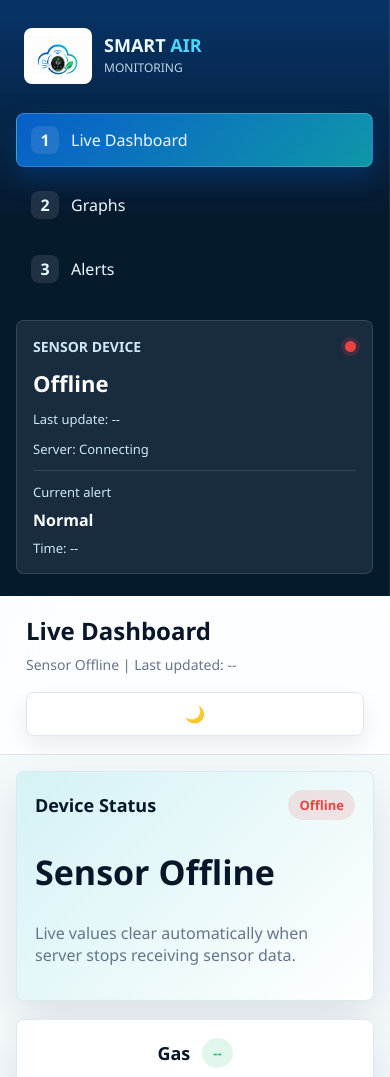
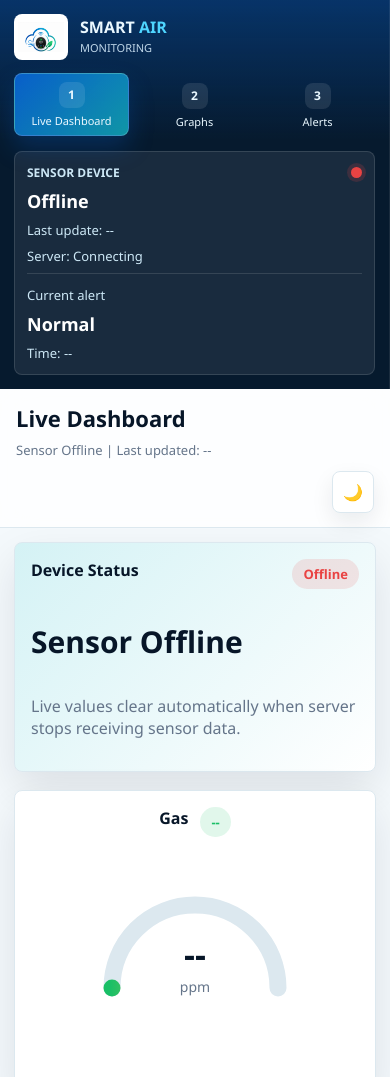
Before and after one commit to Yaswanth-109/Gas-leakage-detection-and-alert-system, a website: page miniproject2.0/public/index.html in a window 390 px wide. Shown: the top 1077 px of the page. Drawn offline with nearby package versions, Linux system fonts and the light colour scheme; no server answers.

Commit message:
Refactor CSS styles for responsiveness and layout

```diff
--- a/miniproject2.0/public/index.html
+++ b/miniproject2.0/public/index.html
@@ -40,6 +40,12 @@
             box-sizing: border-box;
         }
 
+        html,
+        body {
+            max-width: 100%;
+            overflow-x: hidden;
+        }
+
         body {
             margin: 0;
             min-height: 100vh;
@@ -59,6 +65,12 @@
         input,
         select {
             font: inherit;
+            min-width: 0;
+        }
+
+        canvas,
+        img {
+            max-width: 100%;
         }
 
         .app {
@@ -376,6 +388,7 @@
             align-items: center;
             justify-content: space-between;
             gap: 12px;
+            flex-wrap: wrap;
             margin-bottom: 18px;
         }
 
@@ -788,6 +801,7 @@
             .sidebar {
                 position: relative;
                 height: auto;
+                grid-template-rows: auto;
             }
 
             .nav {
@@ -802,16 +816,94 @@
         }
 
         @media (max-width: 720px) {
+            body {
+                background: var(--bg);
+            }
+
+            .sidebar {
+                gap: 14px;
+                padding: 14px;
+            }
+
+            .brand {
+                grid-template-columns: 54px minmax(0, 1fr);
+                padding: 0;
+            }
+
+            .brand img {
+                width: 54px;
+                height: 46px;
+            }
+
+            .brand h1 {
+                font-size: 16px;
+            }
+
+            .brand p {
+                font-size: 11px;
+            }
+
+            .side-status {
+                gap: 8px;
+                padding: 12px;
+            }
+
+            .side-status strong {
+                font-size: 18px;
+            }
+
+            .nav {
+                grid-template-columns: repeat(3, minmax(0, 1fr));
+                gap: 8px;
+            }
+
+            .nav-button {
+                display: grid;
+                justify-items: center;
+                gap: 6px;
+                min-height: 68px;
+                padding: 8px 6px;
+                text-align: center;
+                font-size: 12px;
+                line-height: 1.2;
+            }
+
+            .nav-icon {
+                width: 26px;
+                height: 26px;
+                font-size: 12px;
+            }
+
             .topbar {
                 align-items: stretch;
                 flex-direction: column;
-            }
-
-            .top-actions,
+                gap: 12px;
+                min-height: 0;
+                padding: 14px 16px;
+            }
+
             .reading-grid,
-            .device-grid,
-            .nav {
+            .device-grid {
                 grid-template-columns: 1fr;
+            }
+
+            .title h2 {
+                font-size: 22px;
+            }
+
+            .title p {
+                font-size: 13px;
+                line-height: 1.4;
+            }
+
+            .top-actions {
+                display: flex;
+                justify-content: flex-end;
+            }
+
+            .icon-button {
+                min-width: 42px;
+                height: 42px;
             }
 
             .live-alert-card {
@@ -822,24 +914,91 @@
                 white-space: normal;
             }
 
-            .top-actions {
-                display: grid;
-            }
-
             .view {
+                padding: 14px;
+            }
+
+            .card-pad {
                 padding: 16px;
             }
 
-            .card-pad {
-                padding: 18px;
+            .card-title {
+                align-items: flex-start;
+                margin-bottom: 14px;
+            }
+
+            .card-title h3 {
+                font-size: 16px;
+            }
+
+            .filter-card,
+            .alert-controls {
+                gap: 12px;
             }
 
             .device-status-card .big {
-                font-size: 34px;
+                font-size: 30px;
             }
 
             .gauge-card {
                 min-height: 260px;
+            }
+
+            .gauge-box {
+                width: min(210px, 100%);
+            }
+
+            .device-card {
+                grid-template-columns: 48px minmax(0, 1fr) auto;
+                gap: 12px;
+                padding: 14px;
+            }
+
+            .device-art {
+                width: 48px;
+                height: 48px;
+                font-size: 20px;
+            }
+
+            .chart {
+                height: 300px;
+            }
+        }
+
+        @media (max-width: 420px) {
+            .nav-button {
+                min-height: 62px;
+                font-size: 11px;
+            }
+
+            .side-status h2 {
+                font-size: 12px;
+            }
+
+            .live-alert-icon {
+                width: 54px;
+                height: 54px;
+            }
+
+            .alert-item {
+                grid-template-columns: 1fr;
+                gap: 10px;
+            }
+        }
+
+        @media (hover: none) {
+            .brand:hover img,
+            .side-status:hover,
+            .card:hover,
+            .graph-card:hover .chart,
+            .gauge-card:hover .gauge-box,
+            .device-card:hover .device-art,
+            .live-alert-card:hover .live-alert-icon,
+            .alert-item:hover,
+            .primary-button:hover,
+            .icon-button:hover,
+            .nav-button:hover {
+                transform: none;
             }
         }
     </style>
@@ -1296,7 +1455,9 @@
                 ctx.fillText(String(Math.round(maxValue - (i / 4) * maxValue)), 8, y + 4);
             }
 
-            const tickCount = Math.min(12, Math.max(6, Math.floor(chartW / 82)));
+            const minTicks = chartW < 360 ? 4 : 6;
+            const maxTicks = chartW < 480 ? 6 : 12;
+            const tickCount = Math.min(maxTicks, Math.max(minTicks, Math.floor(chartW / 82)));
             const timeTicks = Array.from({ length: tickCount }, (_, index) => {
                 const percent = tickCount === 1 ? 0 : index / (tickCount - 1);
                 return new Date(rangeStart.getTime() + rangeMs * percent);
```
